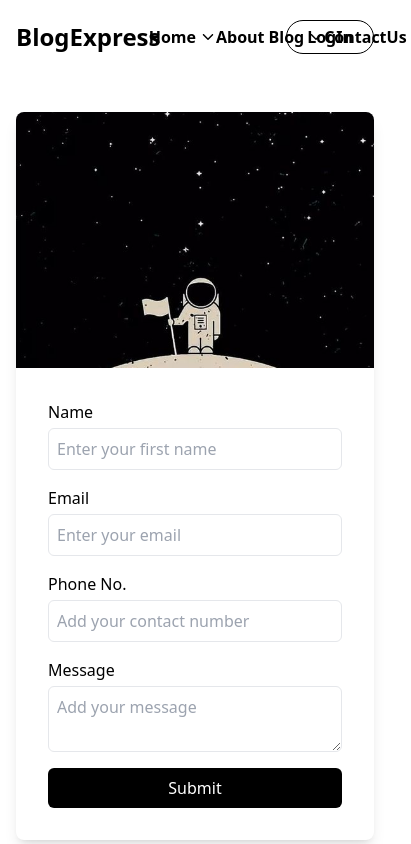
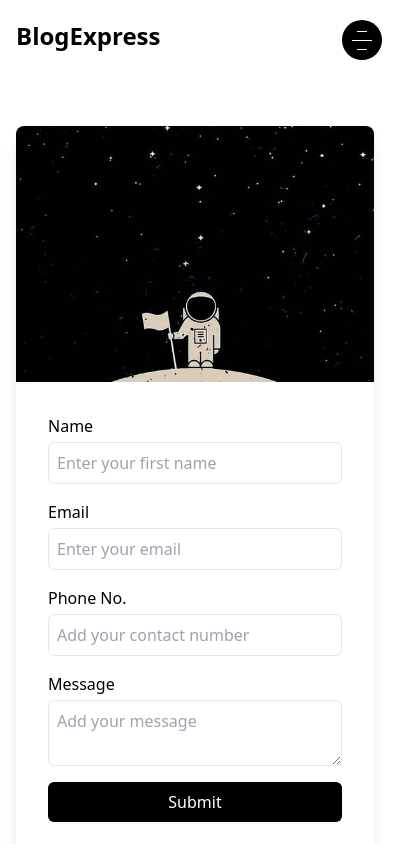
Before and after one commit to Sh-karan27/blog-frontend, a React (Vite) app: page /contact in a window 390 px wide. Shown: the top 844 px of the page, 411 px wide, since content can reach past the window. Built offline with nearby package versions, Linux system fonts and the light colour scheme.

Commit message:
mobile nav bar added and contact page edited

```diff
--- /dev/null
+++ b/src/components/Hamburger.jsx
@@ -0,0 +1,30 @@
+import React from "react";
+
+const Hamburger = ({ toggle, setToggle }) => {
+  const handleClick = () => {
+    setToggle(!toggle);
+  };
+
+  return (
+    <div
+      className={`bg-black w-[40px] h-[40px] rounded-full flex flex-col items-center justify-center transition duration-300 ease-in-out delay-300 cursor-pointer ${
+        toggle ? "gap-0 rotate-45" : "gap-2"
+      }`}
+      onClick={handleClick}
+    >
+      <div
+        className={`bg-white h-[1px] ${
+          toggle ? "rotate-90 w-[20px]" : "w-[10px] rotate-0"
+        } transition duration-300 ease-in-out delay-300`}
+      ></div>
+      <div className="bg-white h-[1px] w-[20px]"></div>
+      <div
+        className={`bg-white h-[1px] ${
+          toggle ? "rotate-90 w-[20px]" : "w-[10px] rotate-0"
+        } transition duration-300 ease-in-out delay-300`}
+      ></div>
+    </div>
+  );
+};
+
+export default Hamburger;
--- a/src/components/Navbar.jsx
+++ b/src/components/Navbar.jsx
@@ -1,56 +1,101 @@
-import React from 'react';
-import { IoIosArrowDown } from 'react-icons/io';
-import { NavLink } from 'react-router-dom';
+import React, { useState } from "react";
+import { IoIosArrowDown } from "react-icons/io";
+import { NavLink } from "react-router-dom";
+import Hamburger from "./Hamburger"; // Adjust the path as necessary
 
 const navLinks = [
   {
-    name: 'Home',
-    link: '/',
+    name: "Home",
+    link: "/",
   },
   {
-    name: 'About',
-    link: '/about',
+    name: "About",
+    link: "/about",
   },
   {
-    name: 'Blog',
-    link: '/blogs',
+    name: "Blog",
+    link: "/blogs",
   },
   {
-    name: 'ContactUs',
-    link: '/contact',
+    name: "ContactUs",
+    link: "/contact",
   },
 ];
 
 const Navbar = () => {
+  const [isMobileMenuOpen, setIsMobileMenuOpen] = useState(false);
+
+  const toggleMobileMenu = () => {
+    setIsMobileMenuOpen(!isMobileMenuOpen);
+  };
+
   return (
-    <nav className=' w-full flex items-center justify-center mt-5'>
-      <div className=' w-full  grid grid-cols-3 gap-10 px-4  items-center'>
-        <div className=' flex items-start justify-start'>
-          <NavLink to='/'>
-            <h1 className='font-semibold text-2xl'>BlogExpress</h1>
+    <>
+      <nav className="w-full flex items-center justify-center mt-5 relative">
+        <div className="w-full grid grid-cols-3 gap-10 px-4 items-center">
+          <div className="flex items-start justify-start">
+            <NavLink to="/">
+              <h1 className="font-semibold text-2xl">BlogExpress</h1>
             </NavLink>
           </div>
-        <ul className='w-full flex items-center justify-between'>
-          {navLinks.map((curr, i) => (
+          <ul className="hidden md:flex items-center justify-between">
+            {navLinks.map((curr) => (
               <li
                 key={curr.name}
-              className='flex items-center justify-center gap-1 font-semibold hover:underline'>
+                className="flex items-center justify-center gap-1 font-semibold hover:underline"
+              >
                 <NavLink to={curr.link}>{curr.name}</NavLink>
-              <button>
-                {(curr.name === 'Home' || curr.name === 'Blog') && (
+                {(curr.name === "Home" || curr.name === "Blog") && (
                   <IoIosArrowDown />
                 )}
-              </button>
               </li>
             ))}
           </ul>
-        <div className='flex items-center justify-end'>
-          <button className=' border border-black hover:bg-black hover:text-white rounded-3xl px-5 py-1 font-semibold'>
-            <NavLink to='/contact'>LogIn</NavLink>
+          <div className="hidden md:flex items-center justify-end">
+            <button className="border border-black hover:bg-black hover:text-white rounded-3xl px-5 py-1 font-semibold">
+              <NavLink to="/contact">LogIn</NavLink>
             </button>
+          </div>
+          <div className="md:hidden flex items-center justify-end absolute right-2 top-0">
+            <Hamburger
+              toggle={isMobileMenuOpen}
+              setToggle={setIsMobileMenuOpen}
+            />
           </div>
         </div>
       </nav>
+      <div
+        className={`md:hidden flex flex-col items-center justify-center w-full mt-5 bg-white shadow-lg p-5 absolute top-16 z-50 transition duration-300 ease-in-out delay-300 ${
+          isMobileMenuOpen ? "opacity-100" : "opacity-0 pointer-events-none"
+        }`}
+      >
+        {isMobileMenuOpen && (
+          <>
+            <ul className="flex flex-col items-center justify-center w-full gap-4">
+              {navLinks.map((curr) => (
+                <li
+                  key={curr.name}
+                  className="flex items-center justify-center gap-1 font-semibold hover:underline"
+                >
+                  <NavLink to={curr.link} onClick={toggleMobileMenu}>
+                    {curr.name}
+                  </NavLink>
+                  {(curr.name === "Home" || curr.name === "Blog") && (
+                    <IoIosArrowDown />
+                  )}
+                </li>
+              ))}
+            </ul>
+            <button
+              className="border border-black hover:bg-black hover:text-white rounded-3xl px-5 py-1 font-semibold mt-5"
+              onClick={toggleMobileMenu}
+            >
+              <NavLink to="/contact">LogIn</NavLink>
+            </button>
+          </>
+        )}
+      </div>
+    </>
   );
 };
 
--- a/src/sections/ContactUs.jsx
+++ b/src/sections/ContactUs.jsx
@@ -25,7 +25,7 @@ const ContactUs = () => {
   };
 
   return (
-    <div className="h-screen w-full flex items-center justify-center p-4">
+    <div className="h-screen w-full flex items-center justify-center p-4 mt-4">
       <div className="w-full max-w-4xl bg-white rounded-lg shadow-lg flex flex-col lg:flex-row overflow-hidden">
         <img
           src={Contact}
```
Lines whose indentation alone changed are shown as unchanged.
